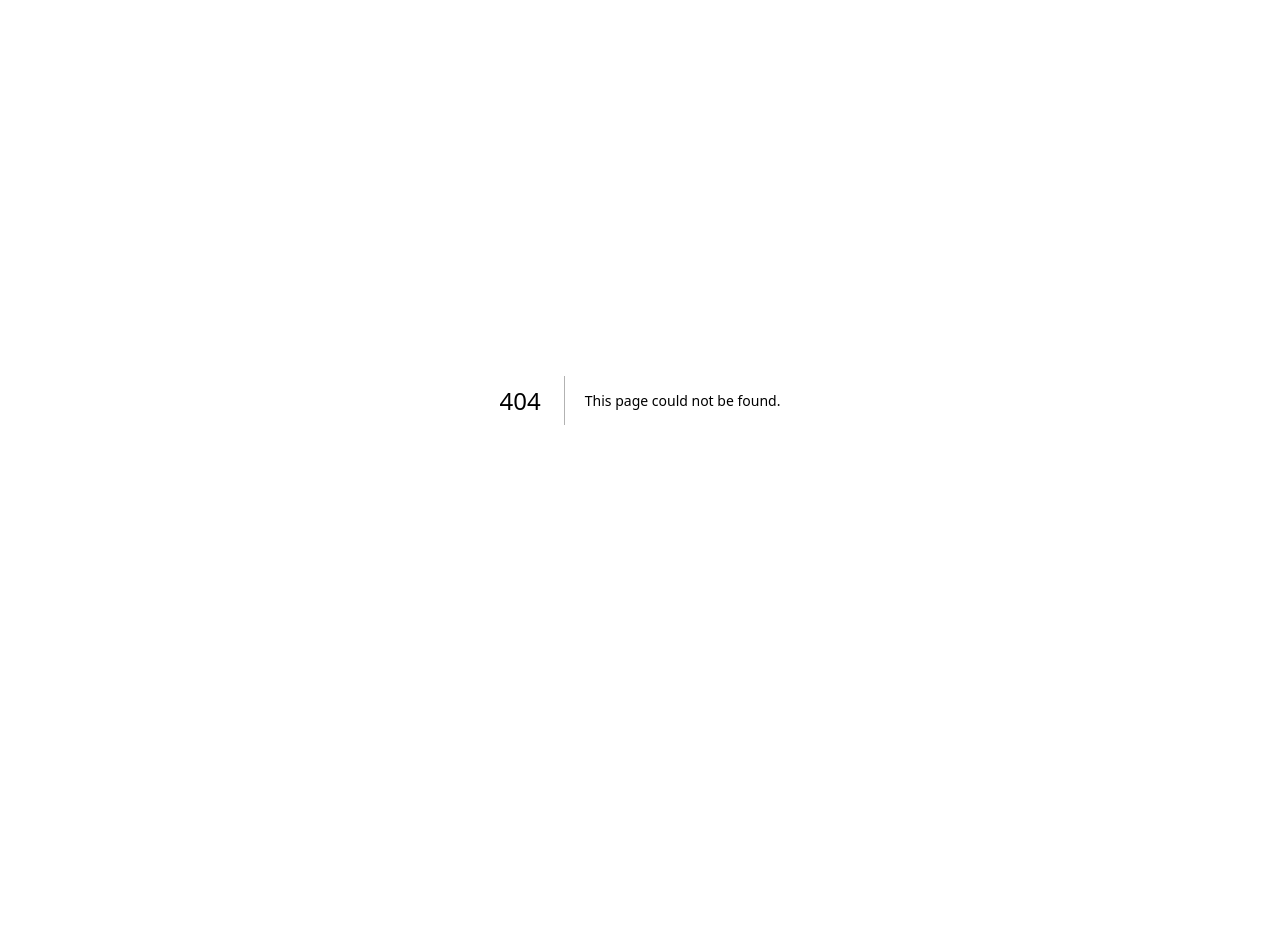
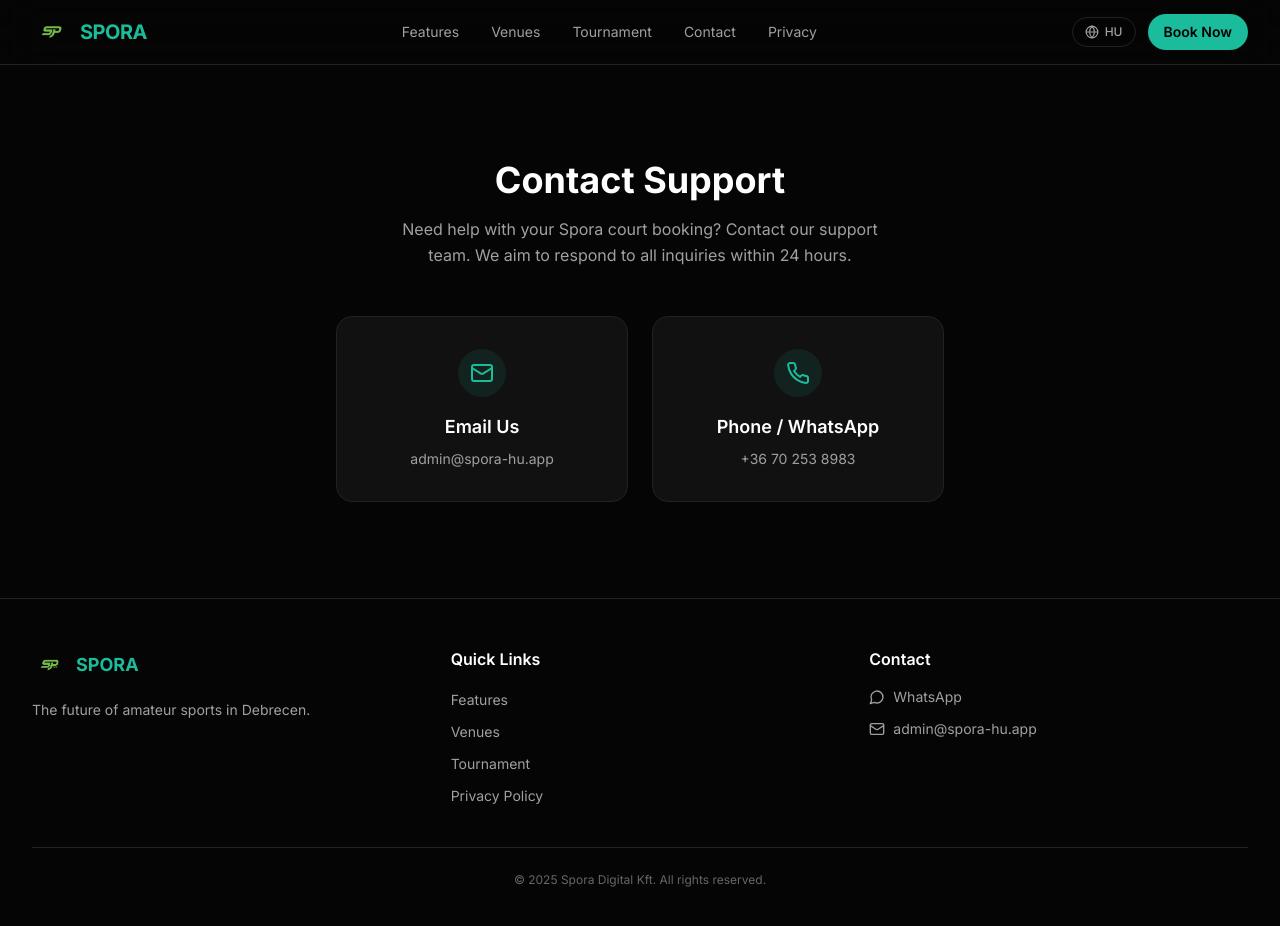
Before and after one commit to ahmhassan272/spora-landing, a Next.js app: page /contact in a window 1280 px wide. Before the commit this address had no page. Shown: the top 926 px of the page. Before the commit the page ends 800 px from the top, so only its background shows below. Built offline with nearby package versions, Linux system fonts and the light colour scheme.

Commit message:
feat: add contact and privacy pages, update header navigation for App Store compliance

```diff
--- /dev/null
+++ b/src/app/contact/page.tsx
@@ -0,0 +1,61 @@
+'use client';
+
+import Header from '@/components/Header';
+import Footer from '@/components/Footer';
+import { motion } from 'framer-motion';
+import { Mail, Phone } from 'lucide-react';
+
+export default function ContactPage() {
+    return (
+        <div className="min-h-screen flex flex-col pt-16">
+            <Header />
+            <main className="flex-grow py-16 sm:py-24 bg-darker">
+                <div className="max-w-2xl mx-auto px-4 sm:px-6 lg:px-8 text-center">
+                    <motion.div
+                        initial={{ opacity: 0, y: 20 }}
+                        animate={{ opacity: 1, y: 0 }}
+                        transition={{ duration: 0.6 }}
+                        className="mb-12"
+                    >
+                        <h1 className="text-3xl sm:text-4xl font-bold mb-4">Contact Support</h1>
+                        <p className="text-text-secondary leading-relaxed max-w-lg mx-auto">
+                            Need help with your Spora court booking? Contact our support team. We aim to respond to all inquiries within 24 hours.
+                        </p>
+                    </motion.div>
+
+                    <motion.div
+                        initial={{ opacity: 0, y: 20 }}
+                        animate={{ opacity: 1, y: 0 }}
+                        transition={{ duration: 0.6, delay: 0.1 }}
+                        className="grid grid-cols-1 sm:grid-cols-2 gap-6"
+                    >
+                        {/* Email Card */}
+                        <a
+                            href="mailto:admin@spora-hu.app"
+                            className="flex flex-col items-center p-8 rounded-2xl border border-border bg-card hover:bg-card-hover transition-colors group"
+                        >
+                            <div className="w-12 h-12 rounded-full bg-spora/10 flex items-center justify-center mb-4 group-hover:bg-spora/20 transition-colors">
+                                <Mail className="text-spora" size={24} />
+                            </div>
+                            <h3 className="text-lg font-semibold mb-2">Email Us</h3>
+                            <p className="text-text-secondary text-sm">admin@spora-hu.app</p>
+                        </a>
+
+                        {/* Phone / WhatsApp Card */}
+                        <a
+                            href="tel:+36702538983"
+                            className="flex flex-col items-center p-8 rounded-2xl border border-border bg-card hover:bg-card-hover transition-colors group"
+                        >
+                            <div className="w-12 h-12 rounded-full bg-spora/10 flex items-center justify-center mb-4 group-hover:bg-spora/20 transition-colors">
+                                <Phone className="text-spora" size={24} />
+                            </div>
+                            <h3 className="text-lg font-semibold mb-2">Phone / WhatsApp</h3>
+                            <p className="text-text-secondary text-sm">+36 70 253 8983</p>
+                        </a>
+                    </motion.div>
+                </div>
+            </main>
+            <Footer />
+        </div>
+    );
+}
--- a/src/app/page.tsx
+++ b/src/app/page.tsx
@@ -3,7 +3,6 @@
 import Features from '@/components/Features';
 import Venues from '@/components/Venues';
 import Tournament from '@/components/Tournament';
-import Legal from '@/components/Legal';
 import Footer from '@/components/Footer';
 
 export default function Home() {
@@ -15,7 +14,6 @@
                 <Features />
                 <Venues />
                 <Tournament />
-                <Legal />
             </main>
             <Footer />
         </>
--- /dev/null
+++ b/src/app/privacy/page.tsx
@@ -0,0 +1,85 @@
+'use client';
+
+import { useState } from 'react';
+import Header from '@/components/Header';
+import Footer from '@/components/Footer';
+import { motion, AnimatePresence } from 'framer-motion';
+import { Shield, ChevronDown } from 'lucide-react';
+
+export default function PrivacyPage() {
+    const [openSection, setOpenSection] = useState<string | null>(null);
+
+    const sections = [
+        {
+            key: 'privacy',
+            title: 'Privacy Policy',
+            content: 'Content coming soon...'
+        },
+        {
+            key: 'terms',
+            title: 'Terms of Service',
+            content: 'Spora Digital Kft. provides a digital intermediary service for amateur sports organization. We do not own or operate any sports venues. Venue availability, pricing, and conditions are set by the respective venue operators. Spora facilitates bookings and payments but is not liable for venue conditions, player injuries, or disputes between users. The split-payment system requires all designated players to complete payment within 2 hours of the initial booking, or the reservation is automatically released. Tournament entry fees are non-refundable once registration is confirmed. All users must be 16 years of age or older. These terms are governed by Hungarian law.'
+        },
+    ];
+
+    return (
+        <div className="min-h-screen flex flex-col pt-16">
+            <Header />
+            <main className="flex-grow py-16 sm:py-24 bg-darker">
+                <div className="max-w-3xl mx-auto px-4 sm:px-6 lg:px-8">
+                    <motion.div
+                        initial={{ opacity: 0, y: 20 }}
+                        animate={{ opacity: 1, y: 0 }}
+                        transition={{ duration: 0.6 }}
+                        className="text-center mb-10"
+                    >
+                        <Shield size={32} className="text-spora mx-auto mb-4" />
+                        <h1 className="text-3xl font-bold">Legal</h1>
+                    </motion.div>
+
+                    <div className="space-y-4">
+                        {sections.map((section) => (
+                            <motion.div
+                                key={section.key}
+                                initial={{ opacity: 0, y: 10 }}
+                                animate={{ opacity: 1, y: 0 }}
+                                className="rounded-xl border border-border bg-card overflow-hidden"
+                            >
+                                <button
+                                    onClick={() => setOpenSection(openSection === section.key ? null : section.key)}
+                                    className="w-full flex items-center justify-between p-5 text-left hover:bg-card-hover transition-colors"
+                                >
+                                    <span className="font-semibold text-white">{section.title}</span>
+                                    <motion.div
+                                        animate={{ rotate: openSection === section.key ? 180 : 0 }}
+                                        transition={{ duration: 0.2 }}
+                                    >
+                                        <ChevronDown size={18} className="text-text-muted" />
+                                    </motion.div>
+                                </button>
+                                <AnimatePresence>
+                                    {openSection === section.key && (
+                                        <motion.div
+                                            initial={{ height: 0, opacity: 0 }}
+                                            animate={{ height: 'auto', opacity: 1 }}
+                                            exit={{ height: 0, opacity: 0 }}
+                                            transition={{ duration: 0.3 }}
+                                            className="overflow-hidden"
+                                        >
+                                            <div className="px-5 pb-5">
+                                                <p className="text-sm text-text-secondary leading-relaxed">
+                                                    {section.content}
+                                                </p>
+                                            </div>
+                                        </motion.div>
+                                    )}
+                                </AnimatePresence>
+                            </motion.div>
+                        ))}
+                    </div>
+                </div>
+            </main>
+            <Footer />
+        </div>
+    );
+}
--- a/src/components/Footer.tsx
+++ b/src/components/Footer.tsx
@@ -12,6 +12,7 @@
         { label: t('nav', 'features'), href: '#features' },
         { label: t('nav', 'venues'), href: '#venues' },
         { label: t('nav', 'tournament'), href: '#tournament' },
+        { label: 'Privacy Policy', href: '/privacy' },
     ];
 
     return (
--- a/src/components/Header.tsx
+++ b/src/components/Header.tsx
@@ -14,6 +14,8 @@
         { label: t('nav', 'features'), href: '#features' },
         { label: t('nav', 'venues'), href: '#venues' },
         { label: t('nav', 'tournament'), href: '#tournament' },
+        { label: 'Contact', href: '/contact' },
+        { label: 'Privacy', href: '/privacy' },
     ];
 
     return (
```
